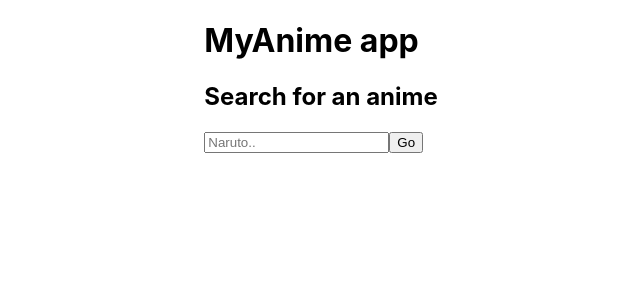
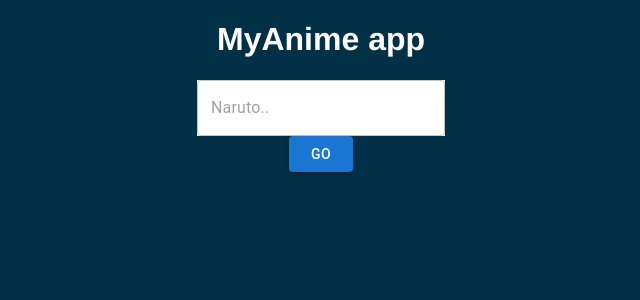
Before and after one commit to Castro-D/simple-spa, a React (Create React App) app: page / in a window 1280 px wide. Shown: the top 300 px of the page, without its empty margins (319-959 px from the left). Built offline with nearby package versions, Linux system fonts and the light colour scheme.

Commit message:
add styles to home page

```diff
--- a/package.json
+++ b/package.json
@@ -3,6 +3,10 @@
   "version": "0.1.0",
   "private": true,
   "dependencies": {
+    "@emotion/react": "^11.10.5",
+    "@emotion/styled": "^11.10.5",
+    "@mui/material": "^5.10.15",
+    "@mui/styled-engine-sc": "^5.10.14",
     "@testing-library/jest-dom": "^5.16.5",
     "@testing-library/react": "^13.4.0",
     "@testing-library/user-event": "^13.5.0",
--- a/src/App.js
+++ b/src/App.js
@@ -1,10 +1,12 @@
 import HomePage from "./views/Home/HomePage";
 import { BrowserRouter as Router, Route, Routes } from "react-router-dom";
+import GlobalStyle from "./globalStyles";
 
 function App() {
 
   return (
     <div className="App">
+      <GlobalStyle />
       <Router>
         <Routes>
           <Route path="/" element={<HomePage />} />
--- a/src/components/HomeCard.jsx
+++ b/src/components/HomeCard.jsx
@@ -1,12 +1,28 @@
-
+import * as React from 'react';
+import Card from '@mui/material/Card';
+import CardContent from '@mui/material/CardContent';
+import CardMedia from '@mui/material/CardMedia';
+import Typography from '@mui/material/Typography';
 
 const HomeCard = (props) => {
   return (
-    <div>
-      <p>{props.title}</p>
-      <img src={props.img} alt="Anime"/>
-    </div>
+    <Card sx={{ maxWidth: 345 }}>
+      <CardMedia
+        component="img"
+        height="300"
+        image={props.img}
+        alt=""
+      />
+      <CardContent>
+        <Typography gutterBottom variant="h6" component="div">
+          {props.title}
+        </Typography>
+      </CardContent>
+    </Card>
+
   )
 }
 
 export default HomeCard;
+
+// agregar estilos a cada card
--- /dev/null
+++ b/src/components/Loading.jsx
@@ -0,0 +1,22 @@
+
+import styled, { keyframes } from 'styled-components'
+
+const spin = keyframes`
+  from {
+    transform: rotate(0deg);
+  }
+  to {
+    transform: rotate(360deg);
+  }
+`;
+
+const Loading = styled.div`
+  width: 5em;
+  height: 5em;
+  border: 2em solid #2db1b9;
+  border-radius: 50%;
+  border-top-color: transparent;
+  animation: ${spin} 1s linear infinite;
+`;
+
+export default Loading;
--- a/src/components/SearchBar.jsx
+++ b/src/components/SearchBar.jsx
@@ -1,13 +1,26 @@
+import * as React from 'react';
+import Button from '@mui/material/Button';
+import Input from "@mui/material/TextField";
+import styled from 'styled-components';
 
+const Wrapper = styled.div`
+  width:100%;
+  display:flex;
+  flex-direction:column;
+  align-items: center;
+`
+
+const Title = styled.h1`
+  color:#ffffff;
+`
 
 const SearchBar = (props) => {
   return(
-    <div>
-      <h1>MyAnime app</h1>
-      <h2>Search for an anime</h2>
-      <input onChange={(e) => props.setSearchTerm(e.target.value)} value={props.searchTerm} placeholder="Naruto.." />
-      <button onClick={() => props.handleSubmit(props.searchTerm)}>Go</button>
-    </div>
+    <Wrapper>
+      <Title>MyAnime app</Title>
+      <Input style={{backgroundColor: "#ffffff", color: "#222222"}} onChange={(e) => props.setSearchTerm(e.target.value)} value={props.searchTerm} placeholder="Naruto.." />
+      <Button variant="contained" onClick={() => props.handleSubmit(props.searchTerm)}>Go</Button>
+    </Wrapper>
   )
 }
 
--- /dev/null
+++ b/src/globalStyles.js
@@ -0,0 +1,12 @@
+import { createGlobalStyle } from 'styled-components';
+
+const GlobalStyle = createGlobalStyle`
+  body {
+    margin: 0;
+    padding: 0;
+    background-color: #023047;
+    font-family: Open-Sans, Helvetica, Sans-Serif;
+  }
+`;
+
+export default GlobalStyle;
--- a/src/views/Home/HomePage.jsx
+++ b/src/views/Home/HomePage.jsx
@@ -2,17 +2,20 @@ import HomeCard from "../../components/HomeCard";
 import SearchBar from "../../components/SearchBar";
 import React, { useState } from 'react';
 import jikan from "../../service/jikan";
-import styled from 'styled-components'
+import styled from 'styled-components';
+import Loading from "../../components/Loading";
 
 const Wrapper = styled.div`
   display: flex;
   flex-direction: column;
   align-items: center;
+  background-color: #023047;
 `
 
 const CardsWrapper = styled.div`
   width:70%;
   display: grid;
+  gap: 1rem;
   grid-template-columns: repeat(auto-fit, minmax(240px, 1fr));
 `
 
```
Also changed, not shown: 1 other file (tests, documents, lock files or other folders).
